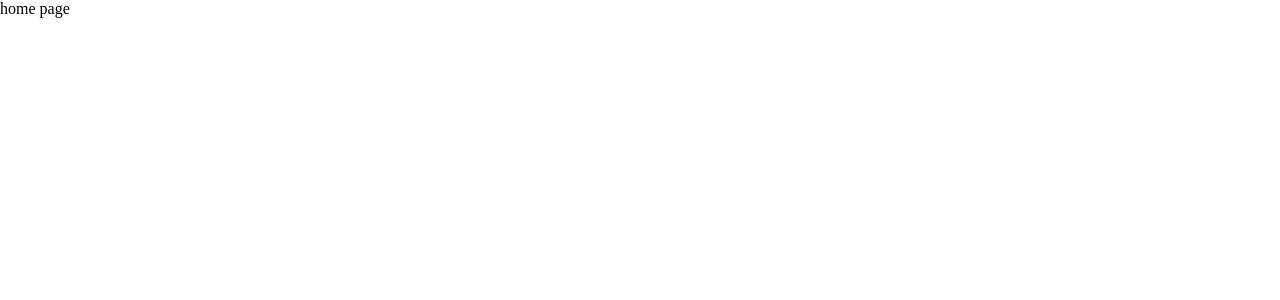
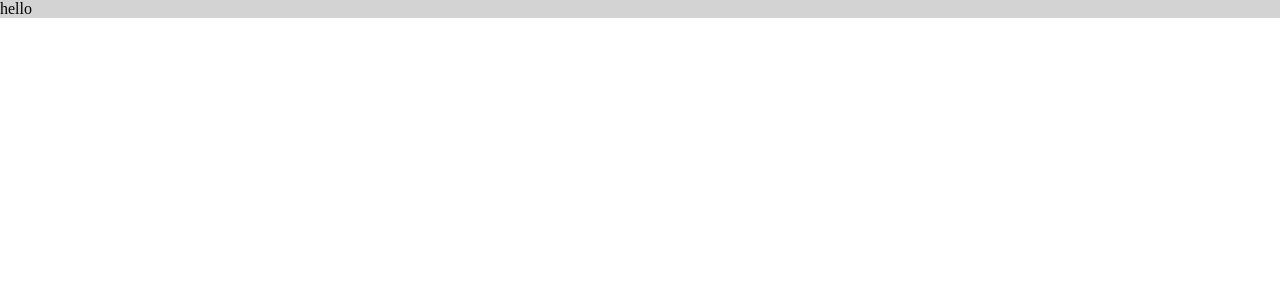
Before and after one commit to Foorasteroo/dashboard-sample, a Next.js app: page /home in a window 1280 px wide. Shown: the top 300 px of the page. Built offline with nearby package versions, Linux system fonts and the light colour scheme.

Commit message:
test config

```diff
--- /dev/null
+++ b/src/layouts/dashboard.tsx
@@ -0,0 +1,12 @@
+import styled from "@emotion/styled";
+import { FC } from "react";
+
+const Container = styled.div`
+  background: lightgray;
+`;
+
+export const Dashboard: FC = ({ children }) => {
+  return <Container>{children}</Container>;
+};
+
+export default Dashboard;
--- a/src/pages/home.tsx
+++ b/src/pages/home.tsx
@@ -1,3 +1,5 @@
+import Dashboard from "@/layouts/dashboard";
+
 export default function Home() {
-  return <div>home page</div>;
+  return <Dashboard>hello</Dashboard>;
 }
```
Also changed, not shown: src/pages/index.tsx (+11 -13 lines).
